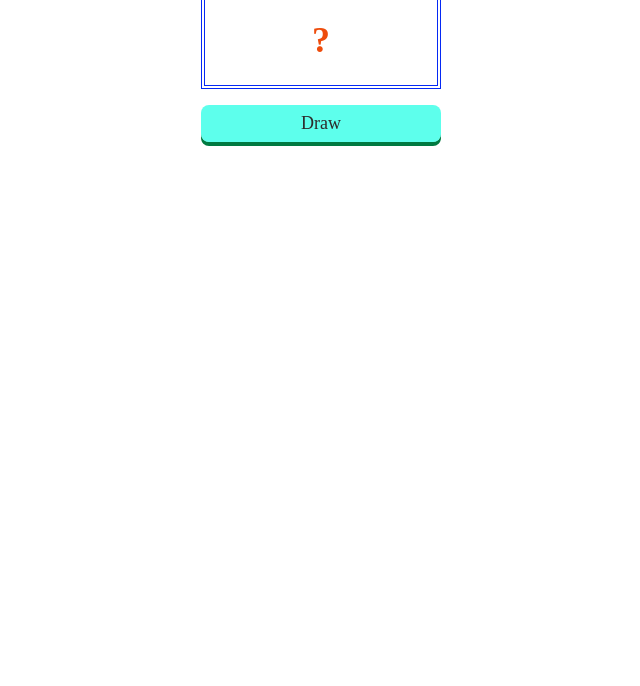
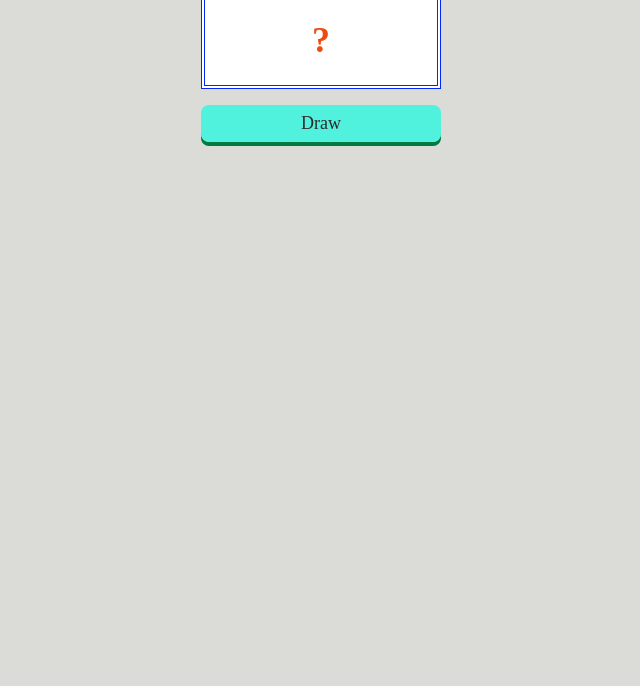
Before and after one commit to KoiCode7/Today-s-Oracle, a plain HTML site: page index.html in a window 1280 px wide. Shown: the part 114-800 px from the top of the page, without its empty margins (319-959 px from the left). Drawn offline with Linux system fonts and the light colour scheme.

Commit message:
Changed bg color

```diff
--- a/style.css
+++ b/style.css
@@ -1,4 +1,8 @@
 @charset "utf-8";
+
+body {
+  background: #dbdbd8;
+}
 
 main {
   width: 240px;
@@ -10,6 +14,7 @@ section {
   border: 4px double #0529f4;
   text-align: center;
   color: #ee4c0c;
+  background: #fff;
 }
 
 h1 {
```
